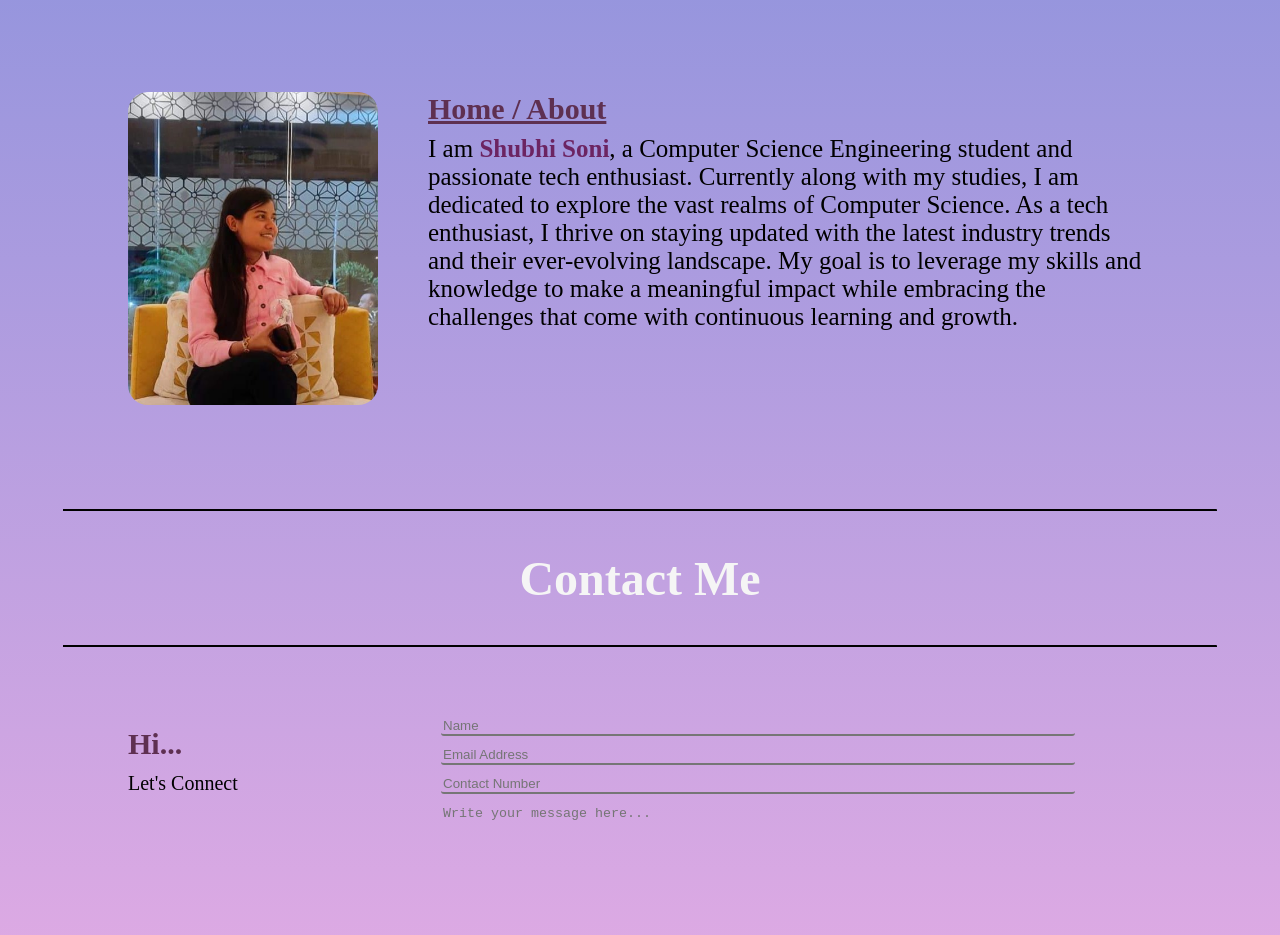
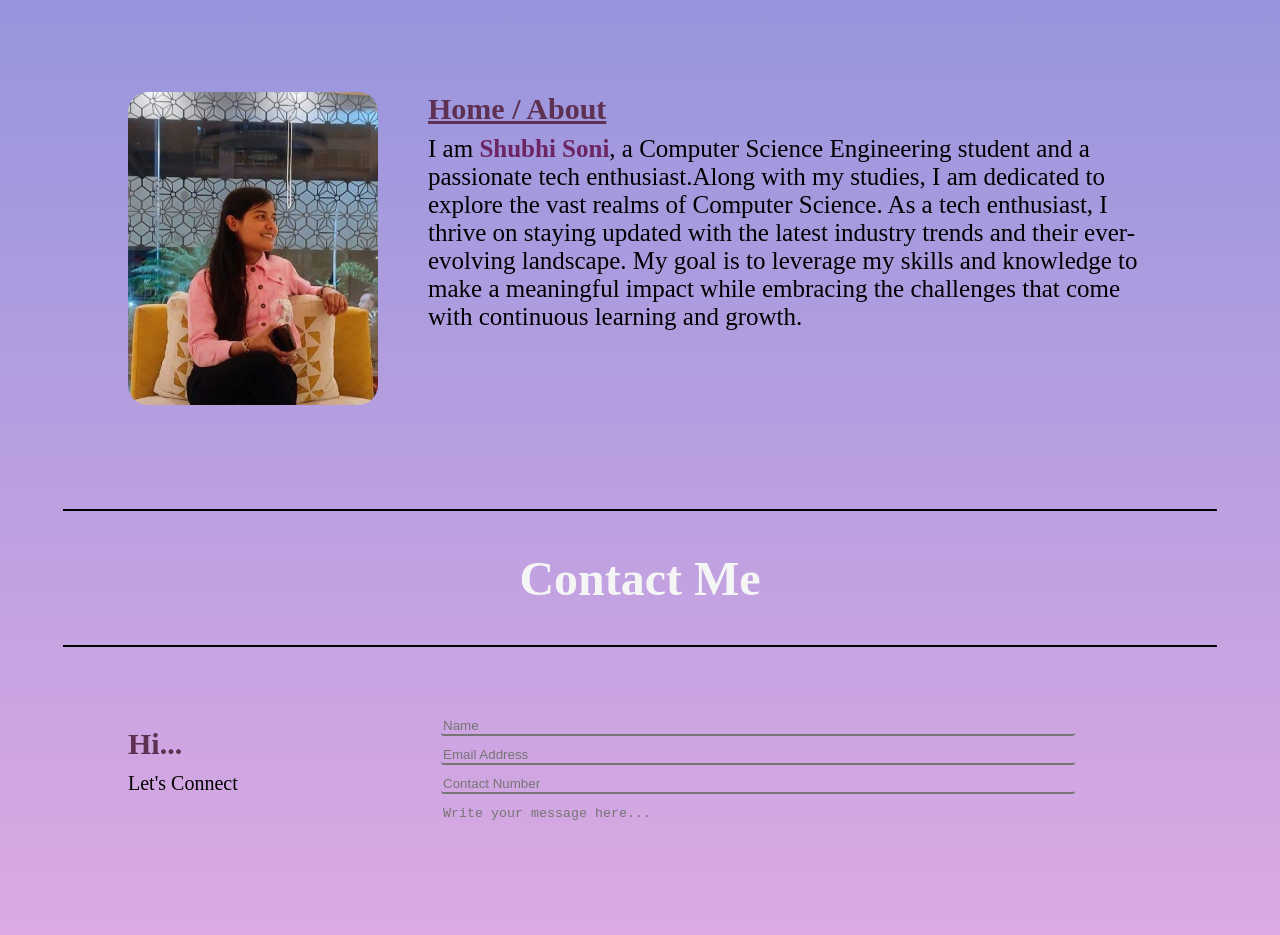
Before and after one commit to shubhisoni13/Portfolio, a plain HTML site: page index.html in a window 1280 px wide. Shown: the part 960-1895 px from the top of the page. Drawn offline with nearby package versions, Linux system fonts and the light colour scheme.

Commit message:
Update index.html

```diff
--- a/index.html
+++ b/index.html
@@ -53,7 +53,7 @@
         <div class="about-right">
             <h4>Home / About</h4>
             <p>I am <span style="color: rgb(108, 36, 98); font-weight: 700;">Shubhi Soni</span>, a Computer Science Engineering
-                student and passionate tech enthusiast. Currently along with my studies, I am dedicated to explore the vast realms of Computer Science.
+                student and a passionate tech enthusiast.Along with my studies, I am dedicated to explore the vast realms of Computer Science.
                 As a tech enthusiast, I thrive on staying updated with the latest industry trends and their ever-evolving landscape.
                 My goal is to leverage my skills and knowledge to make a meaningful impact while embracing the challenges that come
                 with continuous learning and growth.</p>
```
